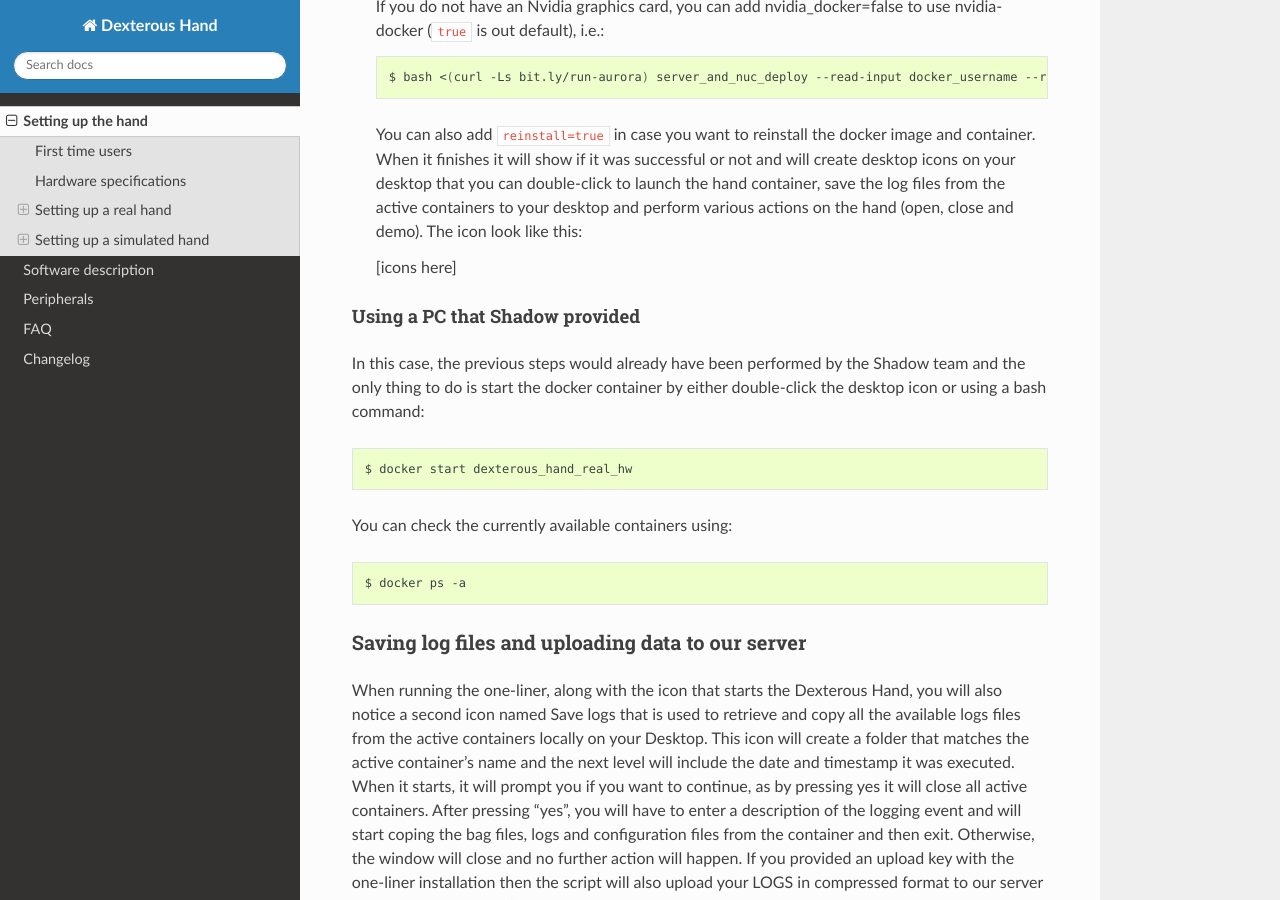
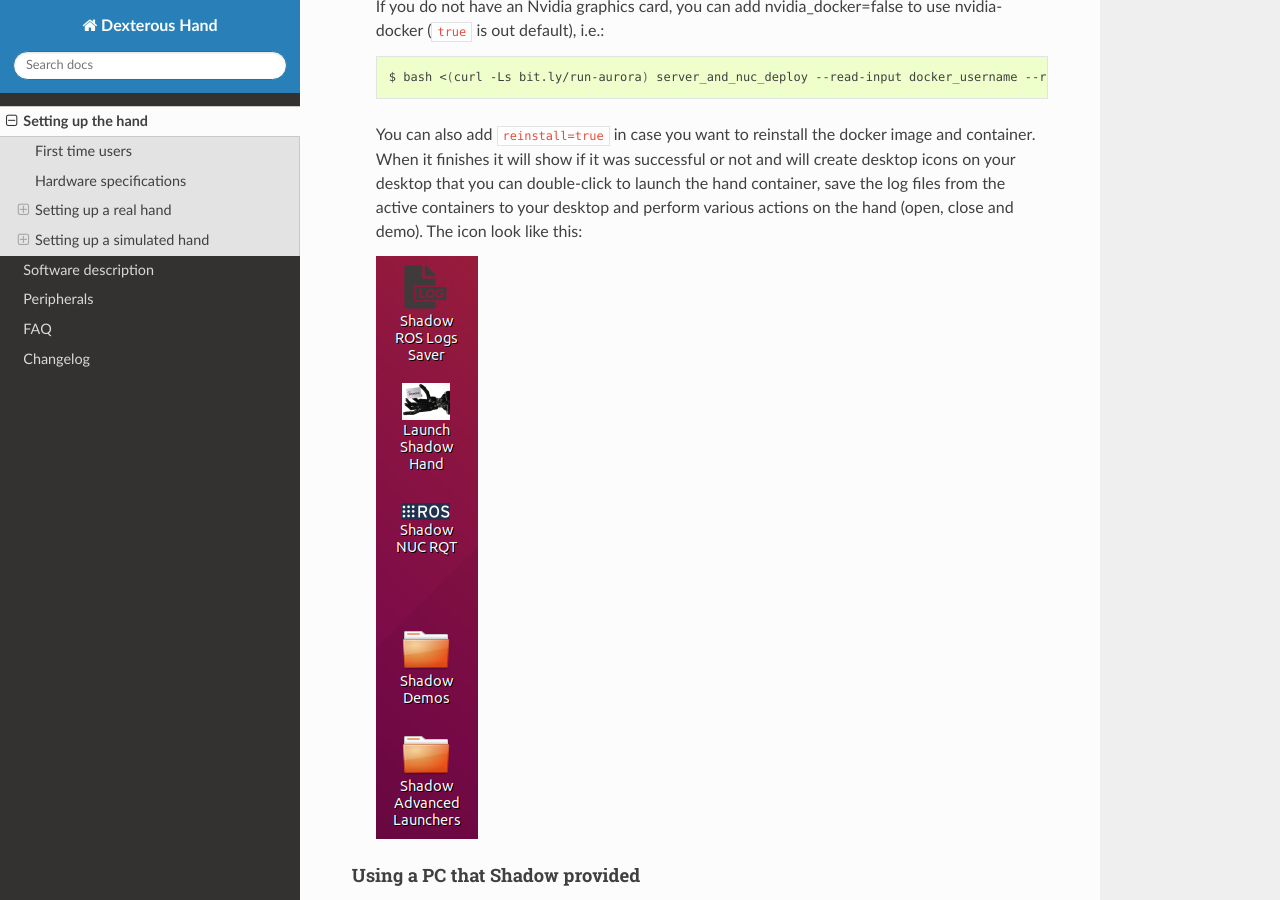
Before and after one commit to shadow-robot/sr_dexterous_hand_documentation, a Sphinx documentation site: the page built from docs/user_guide/1_setting_up_the_hand.md, in a window 1280 px wide and 900 px high, scrolled down 5126 px. Built offline with Sphinx 7.4.7 and the Read the Docs theme 2.0.0, drawn with Linux system fonts in a browser that asks for light colours.

Commit message:
adding icons picture

```diff
--- a/docs/user_guide/1_setting_up_the_hand.md
+++ b/docs/user_guide/1_setting_up_the_hand.md
@@ -131,7 +131,7 @@
   and will create desktop icons on your desktop that you can double-click to launch the hand container, save the log files from the active containers to your desktop and perform various actions on the hand (open, close and demo).
   The icon look like this:
 
-  [icons here]
+  ![Icons](../img/icons.png)
 
 #### Using a PC that Shadow provided
 In this case, the previous steps would already have been performed by the Shadow team and the only thing to do is start the docker container by either double-click the desktop icon or using a bash command:
```
Also changed, not shown: docs/img/icons.png (added).
